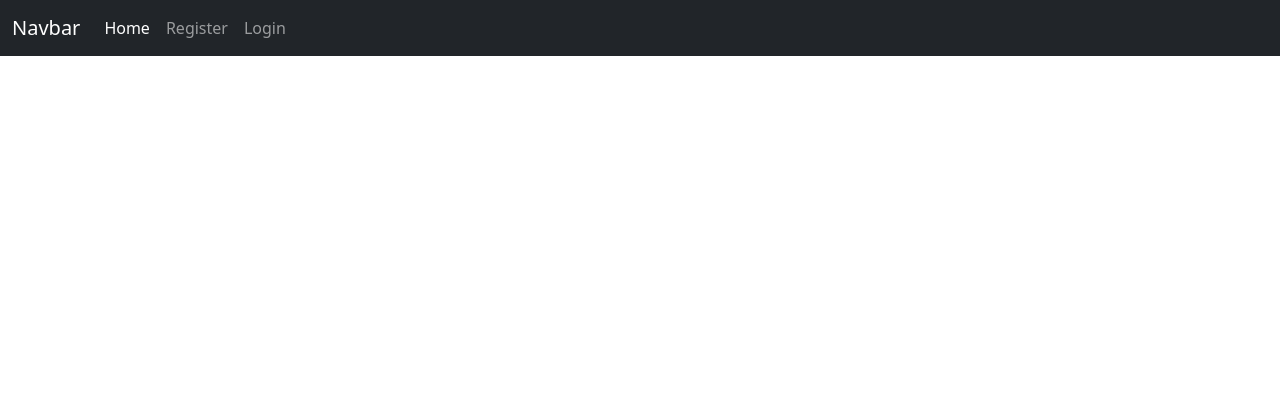
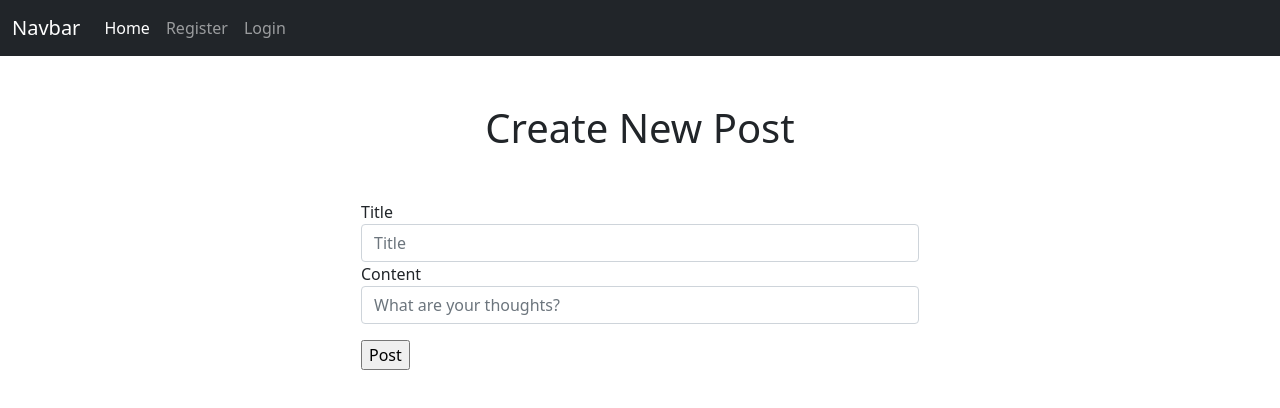
Before and after one commit to dshinnn/React_BlogProject, a React (Create React App) app: page /newpost in a window 1280 px wide. Shown: the top 408 px of the page. Built offline with nearby package versions, Linux system fonts and the light colour scheme.

Commit message:
Create new post

```diff
--- a/src/App.js
+++ b/src/App.js
@@ -5,6 +5,7 @@ import Register from './views/Register';
 import Login from './views/Login';
 import Posts from './views/Posts';
 import SinglePost from './views/SinglePost';
+import NewPost from './views/NewPost';
 
 export default class App extends Component {
   constructor(props) {
@@ -37,6 +38,7 @@ export default class App extends Component {
             <Route path='register' element={<Register />} />
             <Route path='login' element={<Login logIn={this.login}/>} />
             <Route path='/blog/posts/:postId' element={<SinglePost />} />
+            <Route path='/newpost' element={<NewPost token={this.state.loggedIn}/>} />
           </Routes>
         </div>
       </>
--- a/src/components/Navbar.js
+++ b/src/components/Navbar.js
@@ -18,6 +18,9 @@ export default class Navbar extends Component {
 
                     {this.props.loggedIn ? (
                         <>
+                            <li className="nav-item">
+                                <Link className="nav-link" to="/newpost">Create Post</Link>
+                            </li>
                             <li className="nav-item">
                                 <Link className="nav-link" to="#" onClick={() => this.props.logout()}>Logout</Link>
                             </li>
--- /dev/null
+++ b/src/views/NewPost.js
@@ -0,0 +1,49 @@
+import React, { useState, useEffect } from 'react';
+import { useNavigate, useParams } from 'react-router-dom';
+
+export default function NewPost(props) {
+    let navigate = useNavigate();
+
+    const handleForm = async (e) => {
+        e.preventDefault();
+        let title = e.target.title.value;
+        let content = e.target.content.value;
+
+        let myHeaders = new Headers();
+        myHeaders.append("Authorization", "Bearer " + props.token);
+        myHeaders.append("Content-Type", "application/json");
+
+        let data = JSON.stringify({
+            "title": title,
+            "content": content
+        })
+
+        await fetch('https://kekambas-blog.herokuapp.com/blog/posts', {
+            method: "POST",
+            headers: myHeaders,
+            body: data
+        }).then(res => res.json())
+            .then(data => {
+                console.log(data)
+                navigate('/')
+            })
+    }
+
+    return (
+        <>
+            <h1 className='text-center my-5'>Create New Post</h1>
+            <form className='mt-5 w-50 mx-auto' onSubmit={handleForm}>
+                <fieldset className='form-group'>
+                    <label htmlFor='title'>Title</label>
+                    <input type='text' name='title' placeholder='Title' className='form-control'/>
+                </fieldset>
+
+                <fieldset className='form-group'>
+                    <label htmlFor='content'>Content</label>
+                    <input type='text' name='content' placeholder='What are your thoughts?' className='form-control'/>
+                </fieldset>
+                <input type='submit' value='Post' className='mt-3'/>
+            </form>
+        </>
+    );
+}
```
